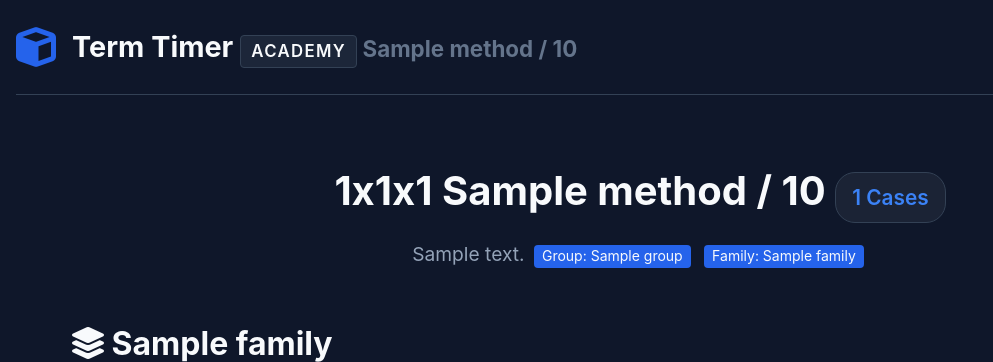
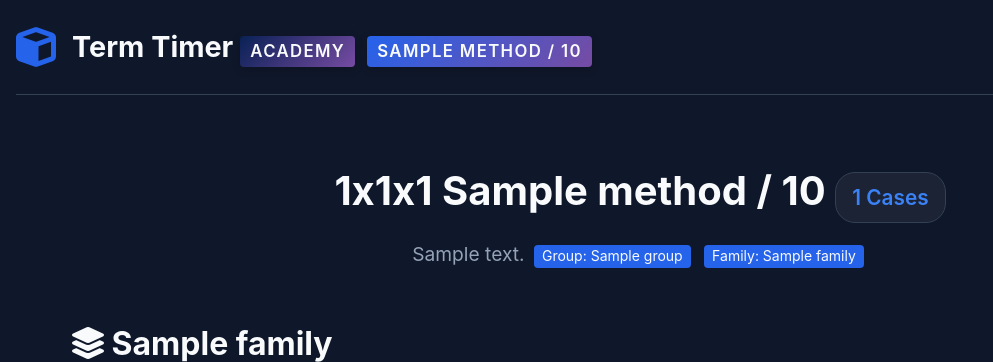
Before and after one commit to Fantomas42/term-timer, a Python web app: template term_timer/server/templates/academy/step.html in a window 1280 px wide. Shown: the top 362 px of the page, without its empty margins (0-993 px from the left). Run offline with Jinja, Linux system fonts and the light colour scheme; the template is opened without the code that fills it: most values are stand-ins (such as "Sample title", 1, 10 or a date in 2020).

Commit message:
Review academy breadcrumb

```diff
--- a/term_timer/server/static/css/style.css
+++ b/term_timer/server/static/css/style.css
@@ -1844,23 +1844,28 @@ twisty-alg-viewer {
     display: inline-block;
     padding: 0.1em 0.6em;
     border-radius: 4px;
+    color: var(--light);
     font-size: 0.75em;
     font-weight: 600;
     letter-spacing: 0.08em;
     text-transform: uppercase;
-    background: rgba(148, 163, 184, 0.1);
-    border: 1px solid var(--border-color);
+    background: linear-gradient(135deg, var(--header) 0%, #764ba2 100%);
     vertical-align: center;
+    box-shadow: 0 2px 8px rgba(0, 0, 0, 0.2);
     transition:
         color 0.2s ease,
         border-color 0.2s ease,
-        background-color 0.2s ease;
-}
-
-a.academy-header:hover {
-    color: var(--light);
-    border-color: var(--recognition);
-    background: rgba(93, 63, 211, 0.15);
+        box-shadow 0.25s ease,
+}
+
+a.academy-header:not([href]) {
+    background: linear-gradient(135deg, var(--primary) 0%, #764ba2 100%);
+}
+
+a.academy-header[href]:hover {
+    box-shadow:
+        0 4px 14px rgba(118, 75, 162, 0.45),
+        0 0 0 3px rgba(118, 75, 162, 0.15);
 }
 
 .academy-header + .academy-header {
--- a/term_timer/server/templates/academy/case.html
+++ b/term_timer/server/templates/academy/case.html
@@ -5,8 +5,9 @@
 
 {% block title %}{{ method }}/{{ case.name }}{% endblock %}
 {% block subtitle %}
-<a class="academy-header" href="/academy/?o={{ orientation_faces }}&p={{ palette }}">Academy</a>
-<a class="academy-header academy-step-header" href="/academy/{{ method }}/{{ step }}/?o={{ orientation_faces }}&p={{ palette }}">{{ method }}/{{ case.name }}</a>
+  <a class="academy-header" href="/academy/?o={{ orientation_faces }}&p={{ palette }}">Academy</a>
+  <a class="academy-header academy-step-header" href="/academy/{{ method }}/{{ step }}/?o={{ orientation_faces }}&p={{ palette }}">{{ method }} / {{ step }}</a>
+  <a class="academy-header">{{ case.pretty_name }}</a>
 {% endblock %}
 
 {% block description %}
--- a/term_timer/server/templates/academy/step.html
+++ b/term_timer/server/templates/academy/step.html
@@ -4,7 +4,9 @@
 {% block title %}{{ method }}/{{ step }} Cases{% endblock %}
 {% block subtitle %}
   <a class="academy-header" href="/academy/?o={{ orientation_faces }}&p={{ palette }}">Academy</a>
-  {{ method }} / {{ step }}
+  <a class="academy-header">
+    {{ method }} / {{ step }}
+  </a>
 {% endblock %}
 
 {% block description %}
```
